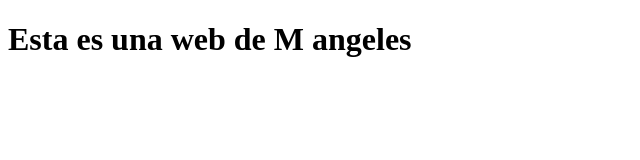
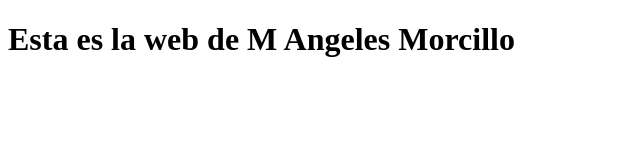
Before and after one commit to MaryGels/marygels.github.io, a plain HTML site: page index.html in a window 1280 px wide. Shown: the whole page, without its empty margins (0-640 px from the left). Drawn offline with Linux system fonts and the light colour scheme.

Commit message:
modificacion de index

```diff
--- a/index.html
+++ b/index.html
@@ -5,10 +5,13 @@
     <meta charset="UTF-8">
     <meta http-equiv="X-UA-Compatible" content="IE=edge">
     <meta name="viewport" content="width=device-width, initial-scale=1.0">
+    <meta name="autor" content="M Angeles Morcillo">
+    <meta name="description" content="Este es un por folio de M Angeles Morcillo">
+
     <title>Document</title>
 </head>
 <body>
-    <h1> Esta es una web de M angeles</h1>
+    <h1>Esta es la web de M Angeles Morcillo</h1>
 
 </body>
 </html>
```
